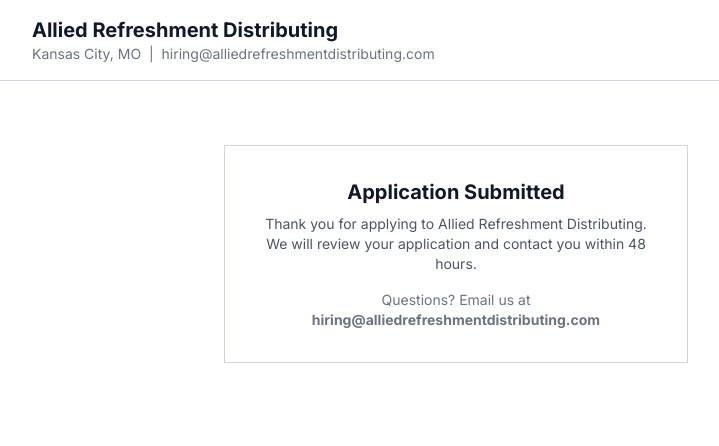
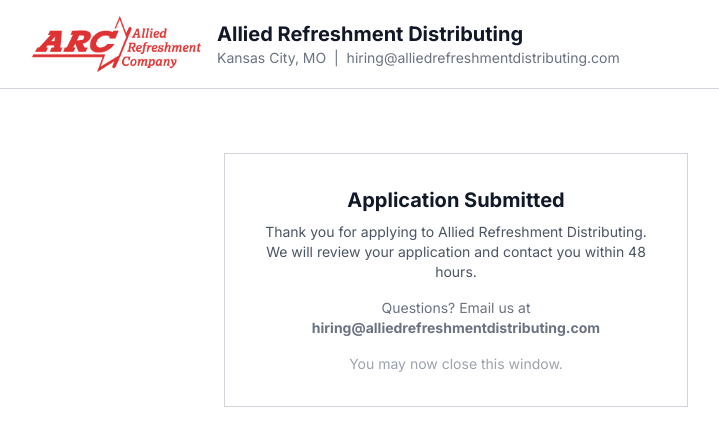
Before and after one commit to Mosescerva9/stevens-transport-app, a Next.js app: page /thank-you in a window 1280 px wide. Shown: the top 446 px of the page, without its empty margins (184-903 px from the left). Built offline with nearby package versions, Linux system fonts and the light colour scheme.

Commit message:
Add logo to header and update thank-you page
Display company logo in the application header and thank-you page.
Added "You may now close this window" message on the thank-you page.

Co-Authored-By: Claude Opus 4.6 <noreply@anthropic.com>

```diff
--- a/src/components/form-layout.tsx
+++ b/src/components/form-layout.tsx
@@ -74,9 +74,12 @@ export default function AppFormLayout() {
     <div className="min-h-screen bg-white">
       {/* Header */}
       <header className="border-b border-gray-300 bg-white">
-        <div className="max-w-4xl mx-auto px-6 py-4">
-          <h1 className="text-xl font-bold text-gray-900">Allied Refreshment Distributing</h1>
-          <p className="text-sm text-gray-500">Kansas City, MO &nbsp;|&nbsp; hiring@alliedrefreshmentdistributing.com</p>
+        <div className="max-w-4xl mx-auto px-6 py-4 flex items-center gap-4">
+          <img src="/logo.png" alt="Allied Refreshment Distributing" className="h-14 w-auto" />
+          <div>
+            <h1 className="text-xl font-bold text-gray-900">Allied Refreshment Distributing</h1>
+            <p className="text-sm text-gray-500">Kansas City, MO &nbsp;|&nbsp; hiring@alliedrefreshmentdistributing.com</p>
+          </div>
         </div>
       </header>
 
--- a/src/components/thank-you-page.tsx
+++ b/src/components/thank-you-page.tsx
@@ -9,9 +9,12 @@ export default function ThankYouPage() {
   return (
     <div className="min-h-screen bg-white">
       <header className="border-b border-gray-300 bg-white">
-        <div className="max-w-4xl mx-auto px-6 py-4">
-          <h1 className="text-xl font-bold text-gray-900">Allied Refreshment Distributing</h1>
-          <p className="text-sm text-gray-500">Kansas City, MO &nbsp;|&nbsp; hiring@alliedrefreshmentdistributing.com</p>
+        <div className="max-w-4xl mx-auto px-6 py-4 flex items-center gap-4">
+          <img src="/logo.png" alt="Allied Refreshment Distributing" className="h-14 w-auto" />
+          <div>
+            <h1 className="text-xl font-bold text-gray-900">Allied Refreshment Distributing</h1>
+            <p className="text-sm text-gray-500">Kansas City, MO &nbsp;|&nbsp; hiring@alliedrefreshmentdistributing.com</p>
+          </div>
         </div>
       </header>
 
@@ -31,6 +34,9 @@ export default function ThankYouPage() {
           <p className="text-sm text-gray-500">
             Questions? Email us at <strong>hiring@alliedrefreshmentdistributing.com</strong>
           </p>
+          <p className="text-sm text-gray-400 mt-4">
+            You may now close this window.
+          </p>
         </div>
       </div>
     </div>
```
